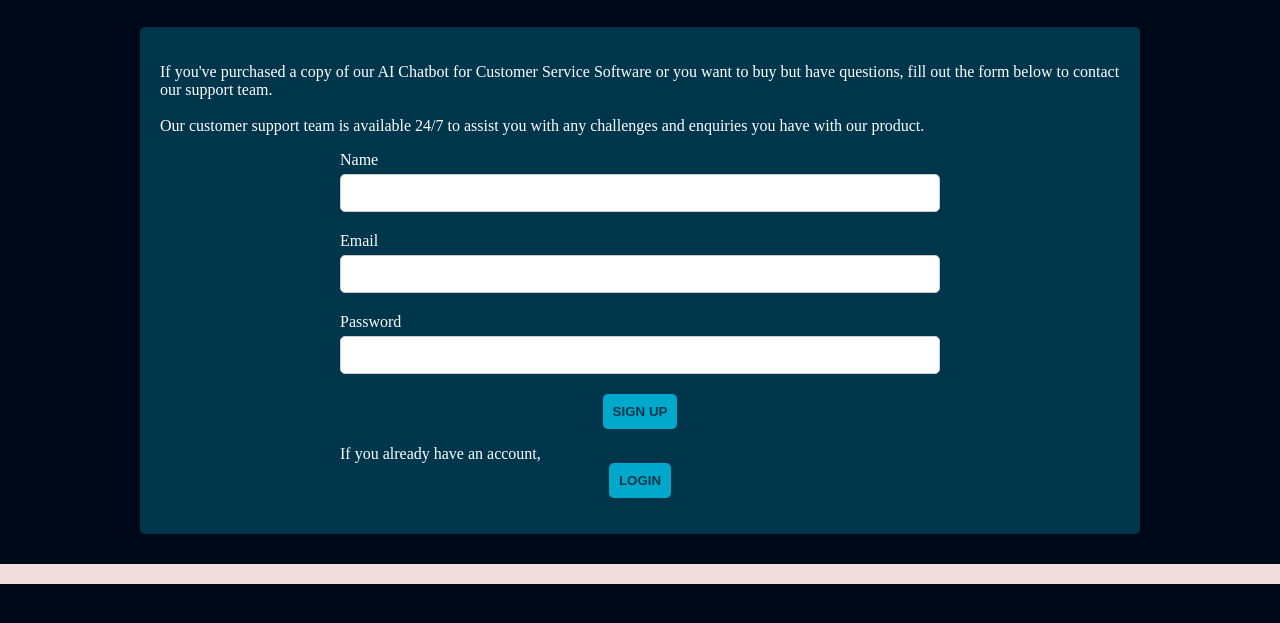
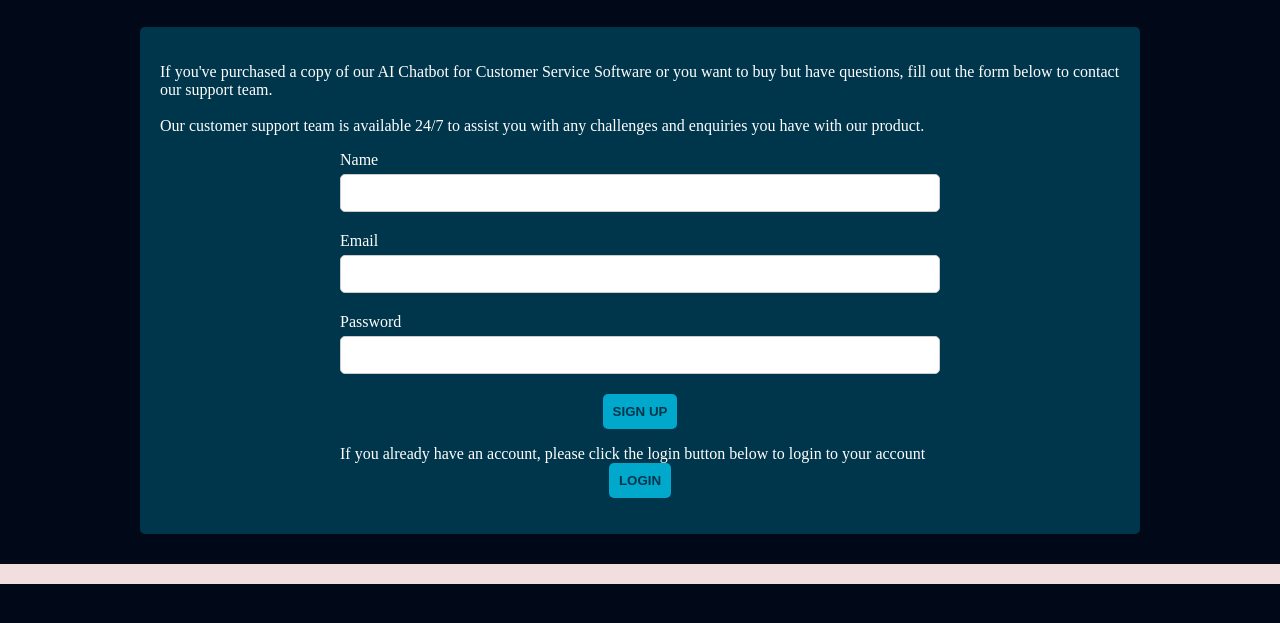
Before and after one commit to SundaysTechLab/ai-chatbot, a website: page frontend/index.html in a window 1280 px wide. Shown: the part 143-766 px from the top of the page. Drawn offline with Linux system fonts and the light colour scheme; no server answers.

Commit message:
index.html

```diff
--- a/frontend/index.html
+++ b/frontend/index.html
@@ -35,7 +35,7 @@
                     <input type="password" id="password" name="password" required>
                 </div>
                 <button type="submit">SIGN UP</button>
-                <p>If you already have an account, <button class="login-button" onclick="location.href='/login'">LOGIN</button>
+                <p>If you already have an account, please click the login button below to login to your account <button class="login-button" onclick="location.href='/login'">LOGIN</button>
 
             </form>
         </main>
```
